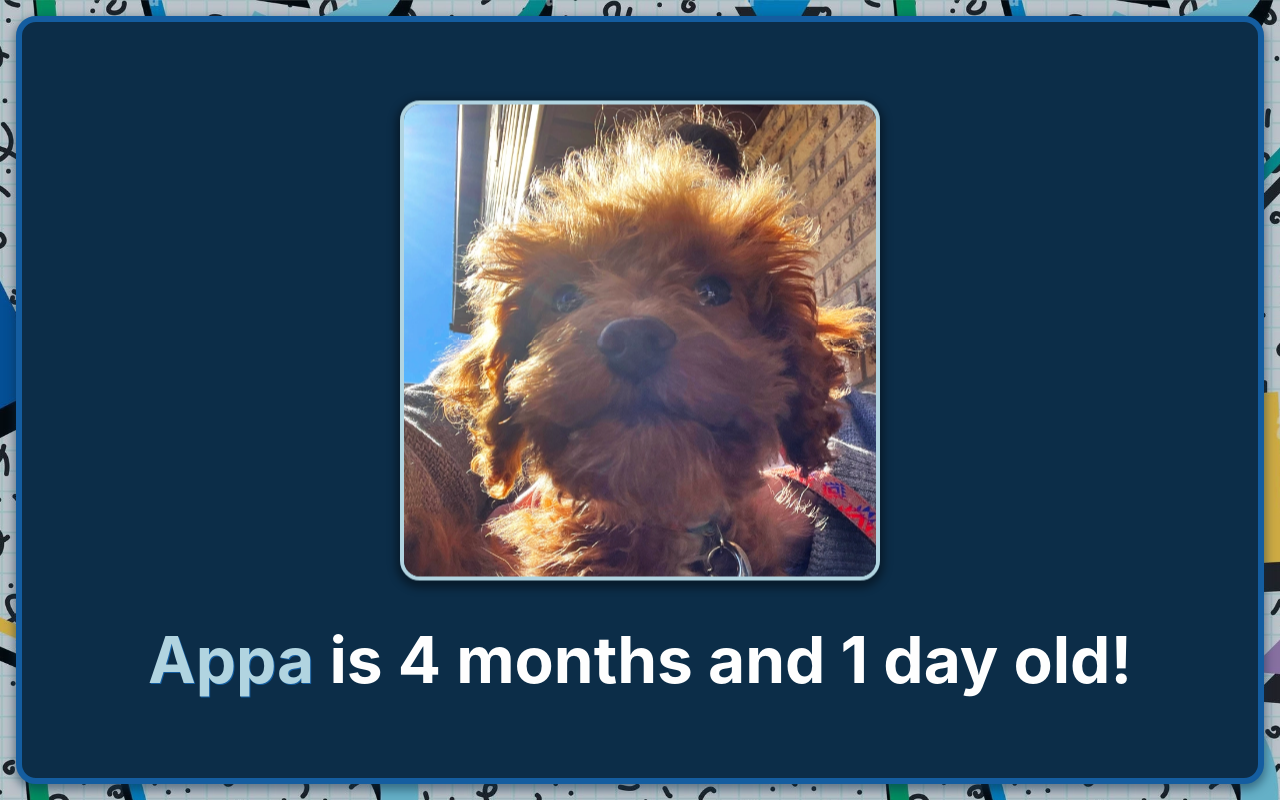
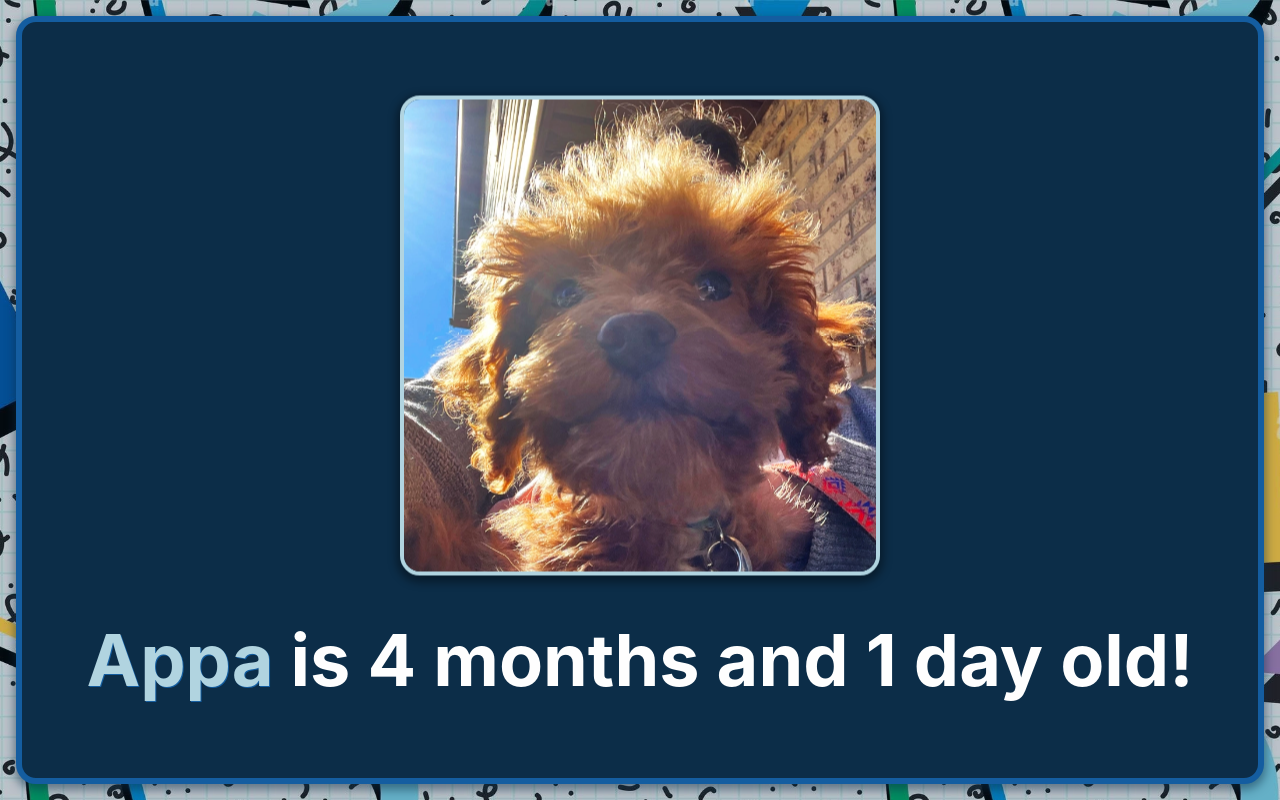
Before and after one commit to joshdelgado/appa-the-dog, a React (Create React App) app: page / in a window 1280 px wide. Built offline with nearby package versions, Linux system fonts and the light colour scheme.

Commit message:
Added a variable for the hover animation

```diff
--- a/src/assets/App.scss
+++ b/src/assets/App.scss
@@ -66,7 +66,7 @@
 }
 
 .appa {
-	font-size: clamp(2rem, 10vw, 4rem);
+	font-size: clamp(2rem, 6vw, 4.5rem);
 	margin: 0;
 
 	span {
@@ -85,6 +85,8 @@
 	}
 }
 
+$move: 0.5vmin;
+
 @keyframes picture-hover {
 	from {
 		transform: translateY(0);
@@ -92,7 +94,7 @@
 	}
 
 	to {
-		transform: translateY(-4px);
-		box-shadow: 0px 6px 10px 4px #00000040;
+		transform: translateY($move*-1);
+		box-shadow: 0px 1.5*$move $move*2.5 $move*.75 #00000030;
 	}
 }
```
